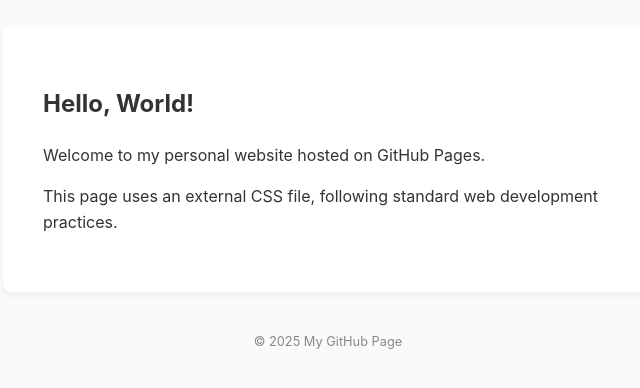
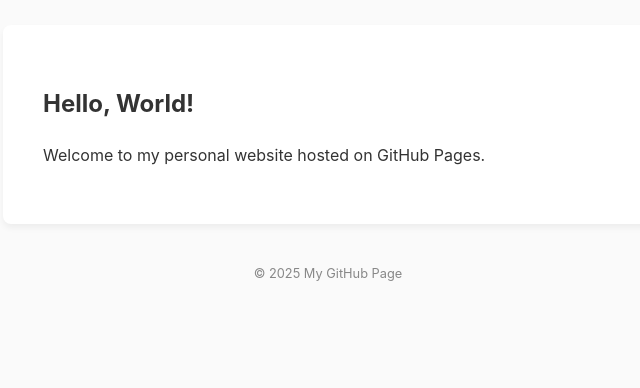
Before and after one commit to hrkh/our_project, a plain HTML site: page index.html in a window 1280 px wide. Shown: the part 128-516 px from the top of the page, without its empty margins (312-952 px from the left). Drawn offline with Linux system fonts and the light colour scheme.

Commit message:
Fix text

```diff
--- a/index.html
+++ b/index.html
@@ -15,7 +15,6 @@
     <div class="container">
         <h2>Hello, World!</h2>
         <p>Welcome to my personal website hosted on GitHub Pages.</p>
-        <p>This page uses an external CSS file, following standard web development practices.</p>
     </div>
 
     <footer>
```
